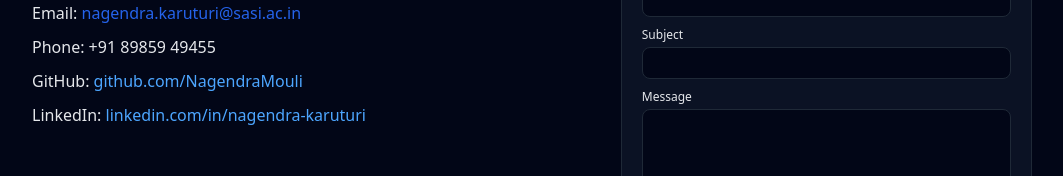
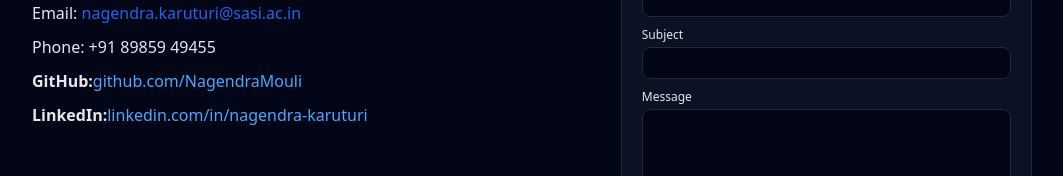
Before and after one commit to NagendraMouli/portfolio, a plain HTML site: page index.html in a window 1280 px wide. Shown: the part 2952-3128 px from the top of the page, without its empty margins (108-1171 px from the left). Drawn offline with Linux system fonts and the light colour scheme.

Commit message:
index.html

```diff
--- a/index.html
+++ b/index.html
@@ -260,8 +260,8 @@
           </p>
           <p>Email: <a href="mailto:nagendra.karuturi@sasi.ac.in">nagendra.karuturi@sasi.ac.in</a></p>
           <p>Phone: +91 89859 49455</p>
-          <p>GitHub: <a href="https://github.com/NagendraMouli" target="_blank" style="color:#4da6ff;">github.com/NagendraMouli</a></p>
-          <p>LinkedIn: <a href="https://www.linkedin.com/in/nagendra-karuturi-034756280/" target="_blank" style="color:#4da6ff;">linkedin.com/in/nagendra-karuturi</a></p>
+          <p><strong>GitHub:</strong><a href="https://github.com/NagendraMouli" target="_blank" style="color:#4da6ff;">github.com/NagendraMouli</a></p>
+          <p><strong>LinkedIn:</strong><a href="https://www.linkedin.com/in/nagendra-karuturi-034756280/" target="_blank" style="color:#4da6ff;">linkedin.com/in/nagendra-karuturi</a></p>
         </div>
         <form
           action="https://formspree.io/f/mwpgbqpg"
```
